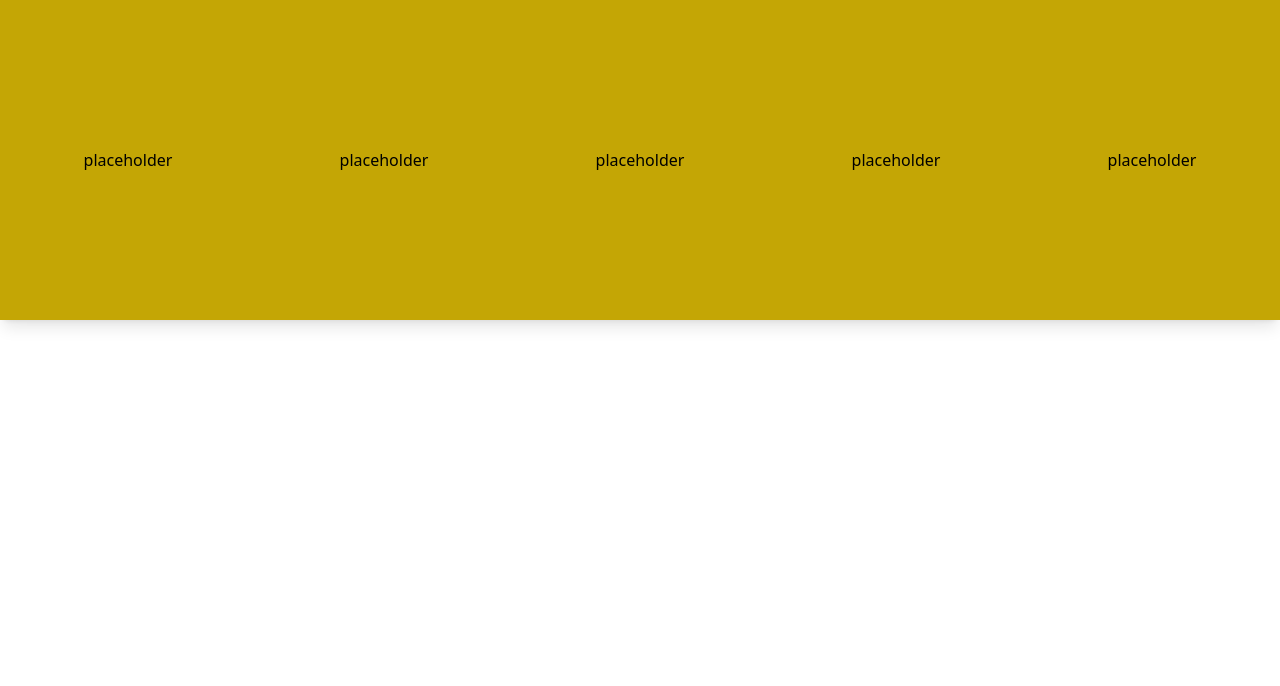
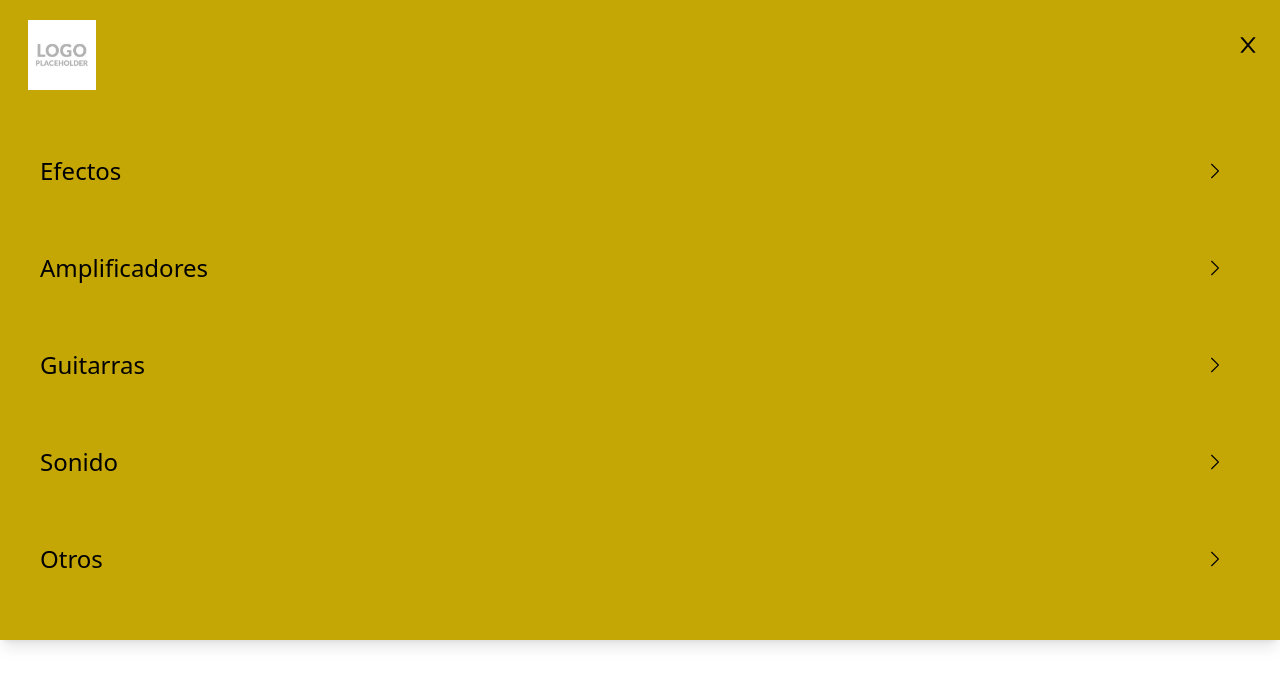
Before and after one commit to taciano-pacchialat/e-commerce, a Next.js app: page / in a window 1280 px wide. Shown: the top 686 px of the page. Built offline with nearby package versions, Linux system fonts and the light colour scheme.

Commit message:
added static navbar

```diff
--- a/app/layout.tsx
+++ b/app/layout.tsx
@@ -8,8 +8,8 @@ interface RootLayoutProps {
 
 export default function RootLayout({ children }: RootLayoutProps) {
   return (
-    <html lang="en" className=" h-screen">
-      <body>
+    <html lang="en" className="h-screen w-screen">
+      <body className="w-full h-full">
         <Navbar />
         {children}
       </body>
--- a/components/navbar.tsx
+++ b/components/navbar.tsx
@@ -1,23 +1,43 @@
-import { NavbarElementProps } from "@/interfaces/navbarInterfaces";
+import { NavbarLinkProps } from "@/interfaces/navbarInterfaces";
 import Link from "next/link";
+import { ReactNode } from "react";
+import { AiOutlineMenu, AiOutlineClose } from "react-icons/ai";
+import { BsChevronRight } from "react-icons/bs";
+import logoPlaceholder from "@/images/logo-Placeholder.jpg";
+import Image from "next/image";
 
 const Navbar = () => {
   return (
-    <nav className="fixed m-0 flex flex-row items-center justify-around bg-lightbrown w-screen h-80 shadow-lg">
-      <NavbarElement {...{ props: { whereto: "/", text: "placeholder" } }} />
-      <NavbarElement {...{ props: { whereto: "/", text: "placeholder" } }} />
-      <NavbarElement {...{ props: { whereto: "/", text: "placeholder" } }} />
-      <NavbarElement {...{ props: { whereto: "/", text: "placeholder" } }} />
-      <NavbarElement {...{ props: { whereto: "/", text: "placeholder" } }} />
+    <nav className="bg-lightbrown w-screen h-4/5 flex flex-col shadow-lg">
+      <div className="flex flex-row justify-between">
+        <Image src={logoPlaceholder} alt="logo" className="self-center w-24 pt-5 pl-7" />
+        <NavbarIcon {...{ icon: <AiOutlineClose /> }} />
+      </div>
+      <div className="w-full h-full flex flex-col justify-evenly items-start pl-10">
+        <NavbarLink {...{ props: { whereto: "/", text: "Efectos" } }} />
+        <NavbarLink {...{ props: { whereto: "/", text: "Amplificadores" } }} />
+        <NavbarLink {...{ props: { whereto: "/", text: "Guitarras" } }} />
+        <NavbarLink {...{ props: { whereto: "/", text: "Sonido" } }} />
+        <NavbarLink {...{ props: { whereto: "/", text: "Otros" } }} />
+      </div>
     </nav>
   );
 };
 
-const NavbarElement = ({ props }: { props: NavbarElementProps }) => {
+const NavbarIcon = ({ icon }: { icon: ReactNode }) => {
+  return <i className="pr-5 curson-pointer text-2xl self-center">{icon}</i>;
+};
+
+const NavbarLink = ({ props }: { props: NavbarLinkProps }) => {
   return (
-    <Link href={props.whereto} className=" hover:underline">
-      {props.text}
-    </Link>
+    <div className="w-full flex flex-row justify-between items-center pr-14">
+      <Link href={props.whereto} className="text-2xl cursor-pointer">
+        {props.text}
+      </Link>
+      <i className="text-lg">
+        <BsChevronRight />
+      </i>
+    </div>
   );
 };
 
--- a/interfaces/navbarInterfaces.tsx
+++ b/interfaces/navbarInterfaces.tsx
@@ -1,4 +1,4 @@
-export interface NavbarElementProps {
+export interface NavbarLinkProps {
   text: string;
   whereto: string;
 }
```
Also changed, not shown: images/logo-Placeholder.jpg (added).
